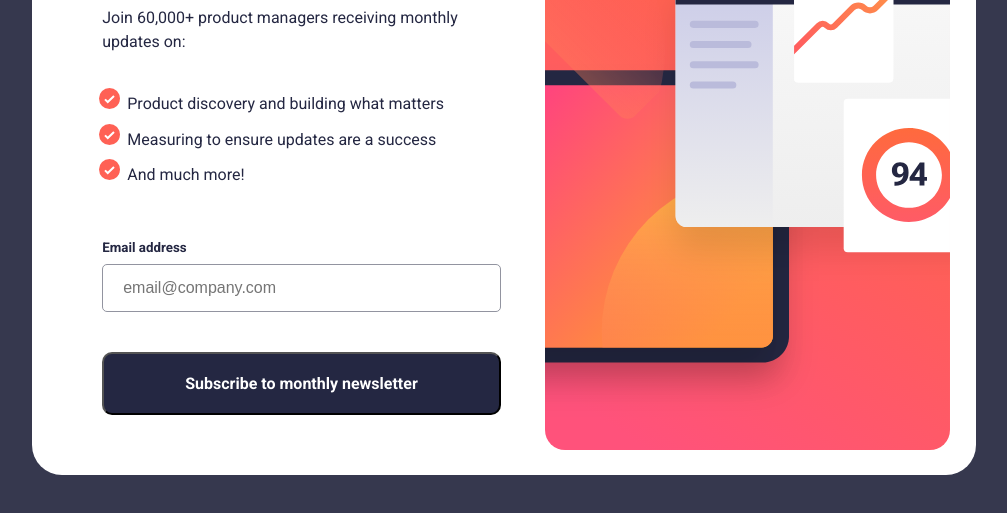
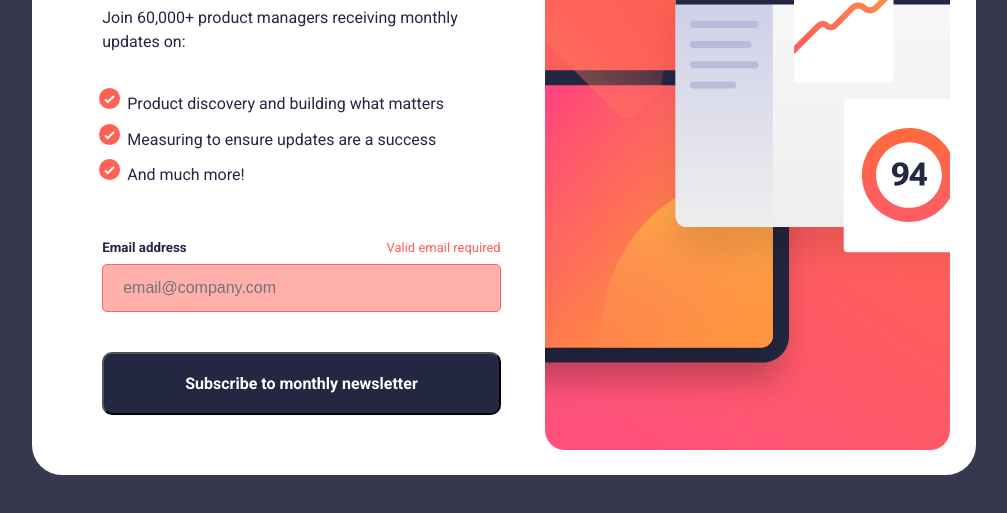
Before and after one commit to FrantiskaAli/sign-up, a plain HTML site: page index.html in a window 1280 px wide. Both pictures are taken after a click on the button "Subscribe to monthly newsletter". Shown: the part 247-760 px from the top of the page, without its empty margins (136-1143 px from the left). Drawn offline with nearby package versions, Linux system fonts and the light colour scheme.

Commit message:
validation of the email added in js, css styling for error messages added

```diff
--- a/index.html
+++ b/index.html
@@ -44,10 +44,12 @@
       </ul>
     </article>
       <section id="input-area">
+        <section id="labels">
       <label id="email-label" for="email-address">Email address</label>
+    </section>
       <input type="text" name="email-address" id="email-address" placeholder="email@company.com" />
     </section>
-      <button class="btn">Subscribe to monthly newsletter</button>
+      <button class="btn" id="submit-btn">Subscribe to monthly newsletter</button>
     </section>
     <section id="illustration">
     </section>
--- a/script.js
+++ b/script.js
@@ -1 +1,22 @@
-console.log('i am linked properly')
+//checking input is valid email
+const email = $("#email-address")
+
+
+$("#submit-btn").on('click', function () {
+   $('.error').remove()
+    const emailValue = email.val()
+    let re = new RegExp();
+    re = /^(([^<>()\[\]\.,;:\s@\"]+(\.[^<>()\[\]\.,;:\s@\"]+)*)|(\".+\"))@(([^<>()[\]\.,;:\s@\"]+\.)+[^<>()[\]\.,;:\s@\"]{2,})$/i;
+    if (re.test(emailValue)) {
+        alert("valid email");
+
+    } else {
+        //alert('invalid email');
+        email.addClass('invalid-input')
+        $('<label for="email-address" class="error">Valid email required</label>').insertAfter($('#email-label'))
+
+    }
+
+})
+
+//function from stack overflow
--- a/style.css
+++ b/style.css
@@ -84,6 +84,10 @@ font-size: smaller;
     background-repeat: no-repeat;
     border-radius: 20px;
 }
+#labels{
+    display: flex;
+    justify-content: space-between;
+}
 .btn{
     color: var(--white);
     background-color: var(--dark-slate-grey);
@@ -94,3 +98,17 @@ font-size: smaller;
     font-weight: 700;
     font-size:16px;
 }
+.invalid-input{
+    color:var(--tomato);
+    border:1px solid var(--tomato) !important;
+    background-color: hsla(4, 100%, 67%, 0.5);
+}
+.invalid-input:focus{
+    background-color: var(--white);
+    outline:1px solid var(--tomato) !important ;
+}
+.error{
+    color: var(--tomato);
+    font-size:small;
+    float: center;
+}
```
